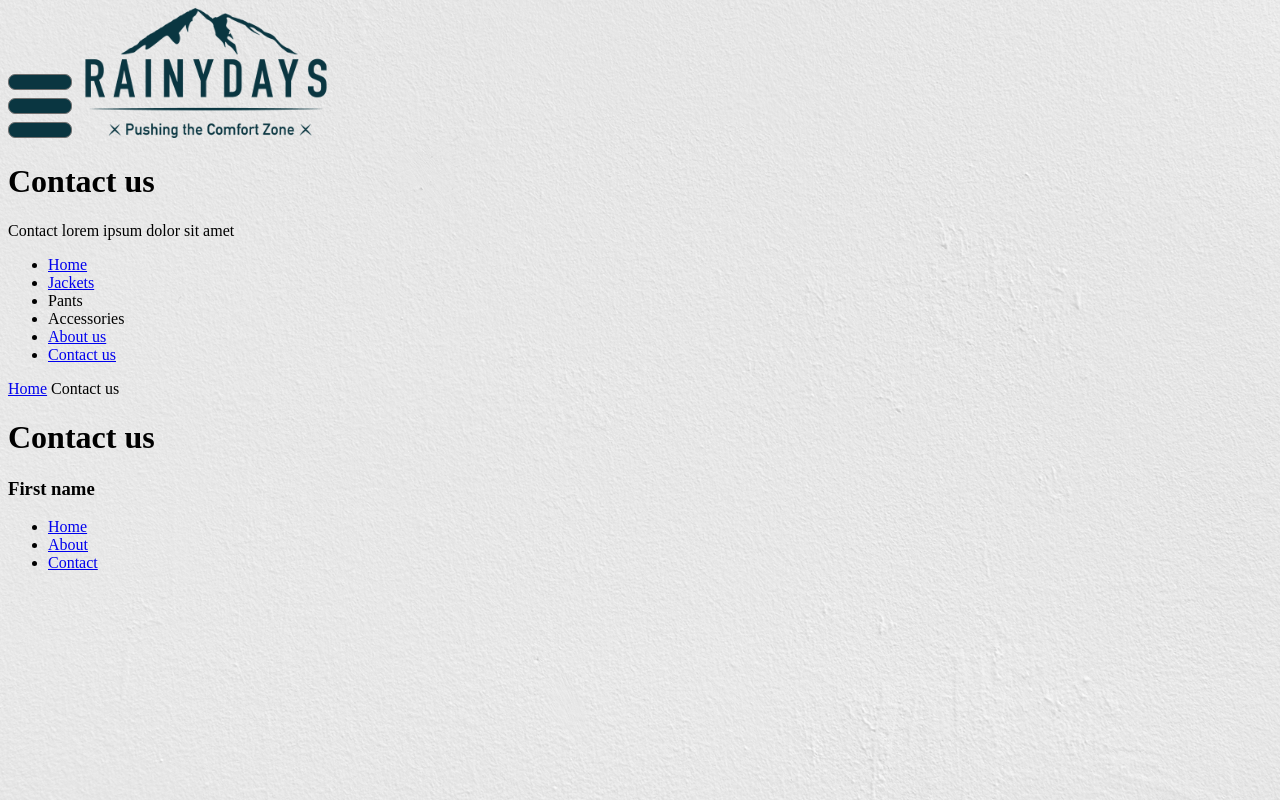
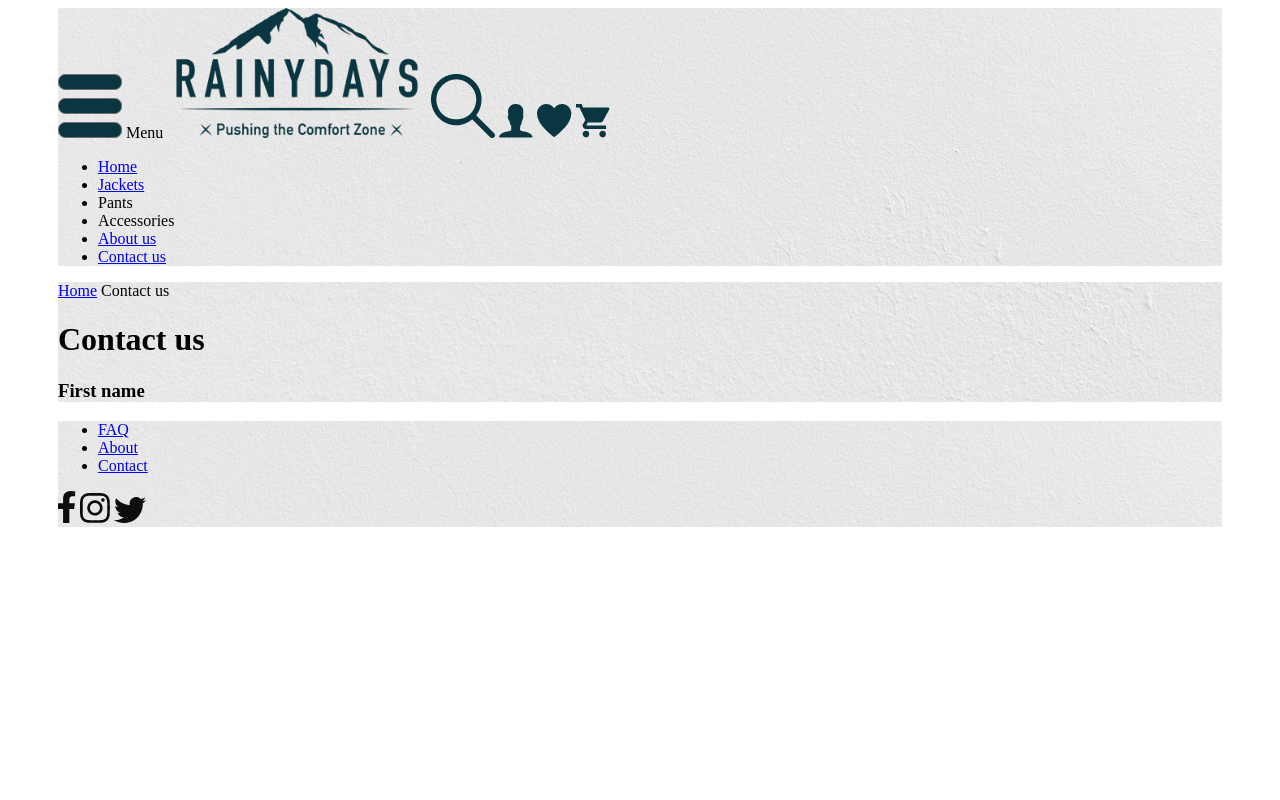
Before and after one commit to EspenAateigen/RainyDays-Project, a plain HTML site: page contact.html in a window 1280 px wide. Drawn offline with Linux system fonts and the light colour scheme.

Commit message:
added alot

```diff
--- a/contact.html
+++ b/contact.html
@@ -7,11 +7,19 @@
     <link href="/css/styles.css" rel="stylesheet" />
   </head>
   <body>
-    <header>
+    <div class="header">
       <img src="/images/hamburger-menu.png" alt="menu" />
-      <img src="/images/Logos/rainydays-logo-rz.png" alt="RainyDays logo" />
-      <h1>Contact us</h1>
-      <p>Contact lorem ipsum dolor sit amet</p>
+      <span>Menu</span>
+      <a href="index.html"
+        ><img src="/images/Logos/rainydays-logo-rz.png" alt="RainyDays logo"
+      /></a>
+      <img src="/images/icons/Icon ionic-ios-search.png" alt="search" />
+      <img src="/images/icons/Icon ionic-ios-person.png" alt="My account" />
+      <img src="/images/icons/Icon ionic-ios-heart.png" alt="Favorites" />
+      <img
+        src="/images/icons/Icon material-shopping-cart.png"
+        alt=" Shopping cart"
+      />
       <nav>
         <ul>
           <li><a href="index.html">Home</a></li>
@@ -22,21 +30,30 @@
           <li><a href="contact.html">Contact us</a></li>
         </ul>
       </nav>
-    </header>
+    </div>
     <main>
       <a href="index.html">Home</a>
       <span>Contact us</span>
       <h1>Contact us</h1>
       <h3>First name</h3>
     </main>
-    <footer>
+    <div class="footer">
       <nav>
         <ul>
-          <li><a href="index.html">Home</a></li>
+          <li><a href="index.html">FAQ</a></li>
           <li><a href="about.html">About</a></li>
           <li><a href="contact.html">Contact</a></li>
         </ul>
       </nav>
-    </footer>
+      <img
+        src="/images/socials/Icon awesome-facebook-f.png"
+        alt="Our Facebook"
+      />
+      <img
+        src="/images/socials/Icon awesome-instagram.png"
+        alt="Our Instagram"
+      />
+      <img src="/images/socials/Icon awesome-twitter.png" alt="Our Twitter" />
+    </div>
   </body>
 </html>
--- a/css/styles.css
+++ b/css/styles.css
@@ -1,8 +1,32 @@
-body {
+.header {
+  position: sticky;
+  size: 173px;
+  top: 0;
+  margin-left: 50px;
+  margin-right: 50px;
+  background-image: url(/images/background.jpg);
+  background-color: rgb(219, 219, 219);
+  background-repeat: no-repeat;
+  background-size: cover;
+}
+
+main {
+  margin-left: 50px;
+  margin-right: 50px;
   background-image: url(/images/background.jpg);
   background-color: rgb(219, 219, 219);
   background-repeat: no-repeat;
   background-size: cover;
   background-attachment: fixed;
-  background-position: center;
 }
+
+.footer {
+  size: 173px;
+  top: 0;
+  margin-left: 50px;
+  margin-right: 50px;
+  background-image: url(/images/background.jpg);
+  background-color: rgb(219, 219, 219);
+  background-repeat: no-repeat;
+  background-size: cover;
+}
```
Also changed, not shown: about.html (+7 -5 lines), index.html (+7 -1 lines), jackets.html (+7 -5 lines), mensjackets.html (+176 -0 lines), womensjackets.html (+7 -5 lines).
